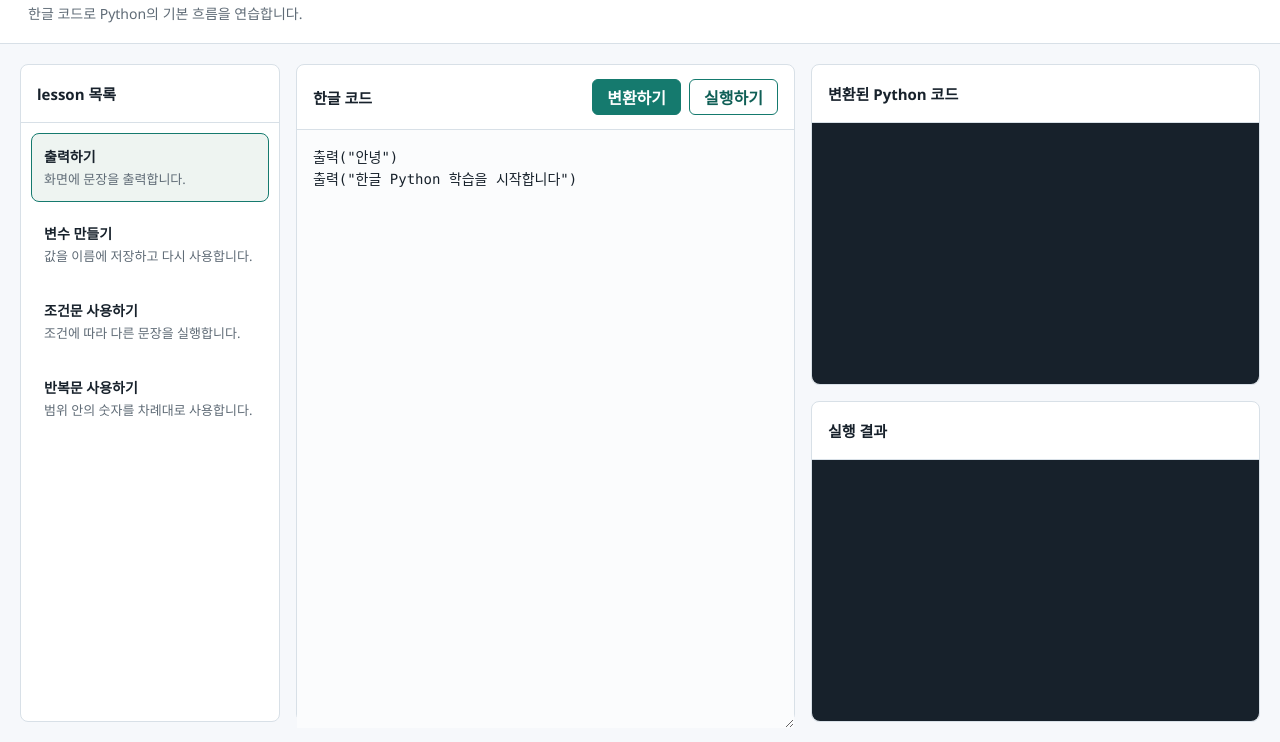
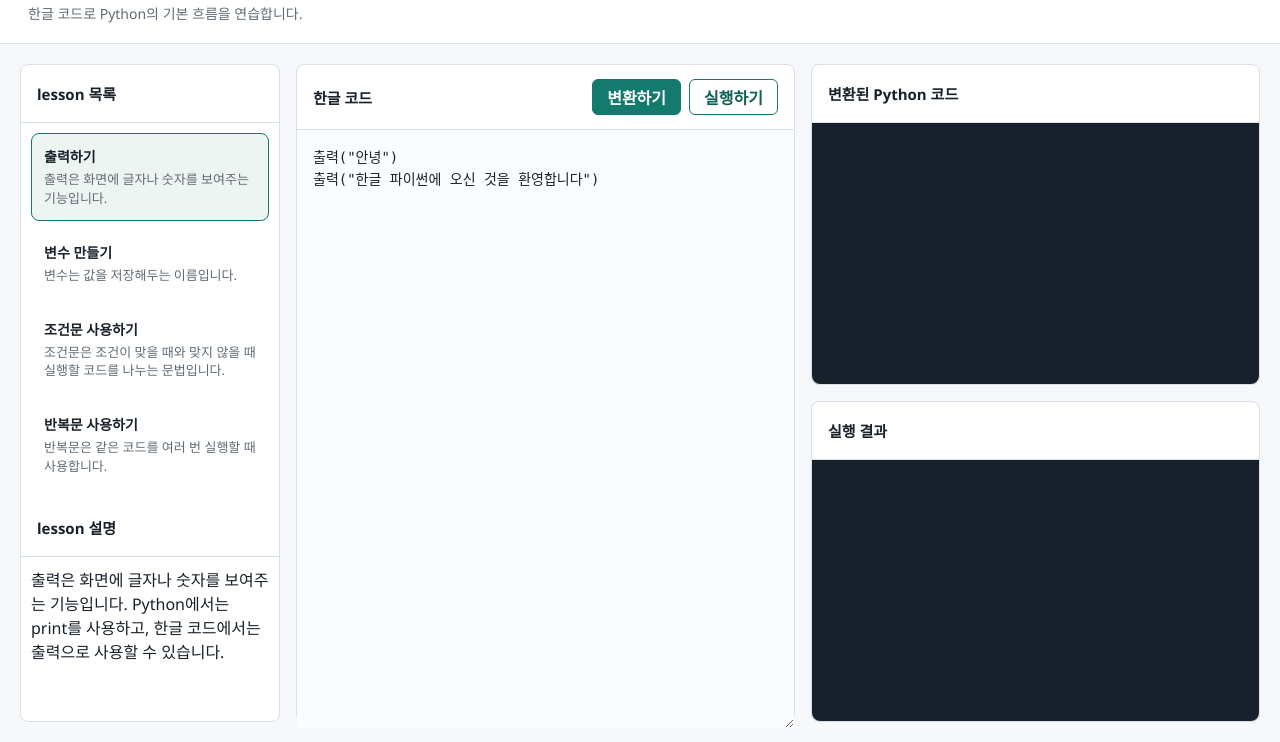
Before and after one commit to ehyunjun/programming-lan-korean-mapping, a plain HTML site: page web/index.html in a window 1280 px wide. Shown: the part 58-800 px from the top of the page. Drawn offline with Linux system fonts and the light colour scheme.

Commit message:
feat: 웹 lesson 데이터 구조 정리

```diff
--- a/web/index.html
+++ b/web/index.html
@@ -21,6 +21,12 @@
             <h2>lesson 목록</h2>
           </div>
           <div id="lessonList" class="lesson-list"></div>
+          <div class="panel-heading">
+            <h2>lesson 설명</h2>
+          </div>
+          <div id="lessonDescription" class="lesson-list">
+            lesson을 선택하면 설명이 표시됩니다.
+          </div>
         </aside>
 
         <section class="editor-panel" aria-label="한글 코드 입력">
--- a/web/main.js
+++ b/web/main.js
@@ -2,30 +2,39 @@ const lessons = [
   {
     id: "01_print",
     title: "출력하기",
-    goal: "화면에 문장을 출력합니다.",
-    code: '출력("안녕")\n출력("한글 Python 학습을 시작합니다")',
+    description:
+      "출력은 화면에 글자나 숫자를 보여주는 기능입니다. Python에서는 print를 사용하고, 한글 코드에서는 출력으로 사용할 수 있습니다.",
+    starter_code: '출력("안녕")\n출력("한글 파이썬에 오신 것을 환영합니다")',
+    answer_code: '출력("안녕")\n출력("한글 파이썬에 오신 것을 환영합니다")',
   },
   {
     id: "02_variable",
     title: "변수 만들기",
-    goal: "값을 이름에 저장하고 다시 사용합니다.",
-    code: '이름 = "현준"\n출력(이름)',
+    description:
+      "변수는 값을 저장해두는 이름입니다. 이름표를 붙여두는 것처럼, 값을 변수에 넣어두고 나중에 다시 사용할 수 있습니다.",
+    starter_code: '이름 = "현준"\n출력(이름)',
+    answer_code: '이름 = "현준"\n출력(이름)',
   },
   {
     id: "03_if",
     title: "조건문 사용하기",
-    goal: "조건에 따라 다른 문장을 실행합니다.",
-    code: '점수 = 80\n\n만약 점수 >= 60:\n    출력("합격")\n그외:\n    출력("불합격")',
+    description:
+      "조건문은 조건이 맞을 때와 맞지 않을 때 실행할 코드를 나누는 문법입니다. 한글 코드에서는 만약, 그외를 사용합니다.",
+    starter_code: '점수 = 80\n\n만약 점수 >= 60:\n    출력("합격")\n그외:\n    출력("불합격")',
+    answer_code: '점수 = 80\n\n만약 점수 >= 60:\n    출력("합격")\n그외:\n    출력("불합격")',
   },
   {
     id: "04_for_range",
     title: "반복문 사용하기",
-    goal: "범위 안의 숫자를 차례대로 사용합니다.",
-    code: "반복 i 안에 범위(1, 6):\n    출력(i)",
+    description:
+      "반복문은 같은 코드를 여러 번 실행할 때 사용합니다. edu-v1에서는 반복 i 안에 범위(...) 형태를 먼저 연습합니다.",
+    starter_code: "반복 i 안에 범위(1, 6):\n    출력(i)",
+    answer_code: "반복 i 안에 범위(1, 6):\n    출력(i)",
   },
 ];
 
 const lessonList = document.querySelector("#lessonList");
+const lessonDescription = document.querySelector("#lessonDescription");
 const koreanCode = document.querySelector("#koreanCode");
 const pythonOutput = document.querySelector("#pythonOutput");
 const runOutput = document.querySelector("#runOutput");
@@ -47,7 +56,8 @@ function selectLesson(lessonId) {
     return;
   }
 
-  koreanCode.value = lesson.code;
+  koreanCode.value = lesson.starter_code;
+  lessonDescription.textContent = lesson.description;
   clearNotice(pythonOutput);
   clearNotice(runOutput);
   pythonOutput.textContent = "";
@@ -68,7 +78,7 @@ function renderLessons() {
     button.dataset.lessonId = lesson.id;
     button.innerHTML = `
       <span class="lesson-title">${lesson.title}</span>
-      <span class="lesson-goal">${lesson.goal}</span>
+      <span class="lesson-goal">${lesson.description.split(".")[0]}.</span>
     `;
     button.addEventListener("click", () => selectLesson(lesson.id));
     lessonList.appendChild(button);
```
